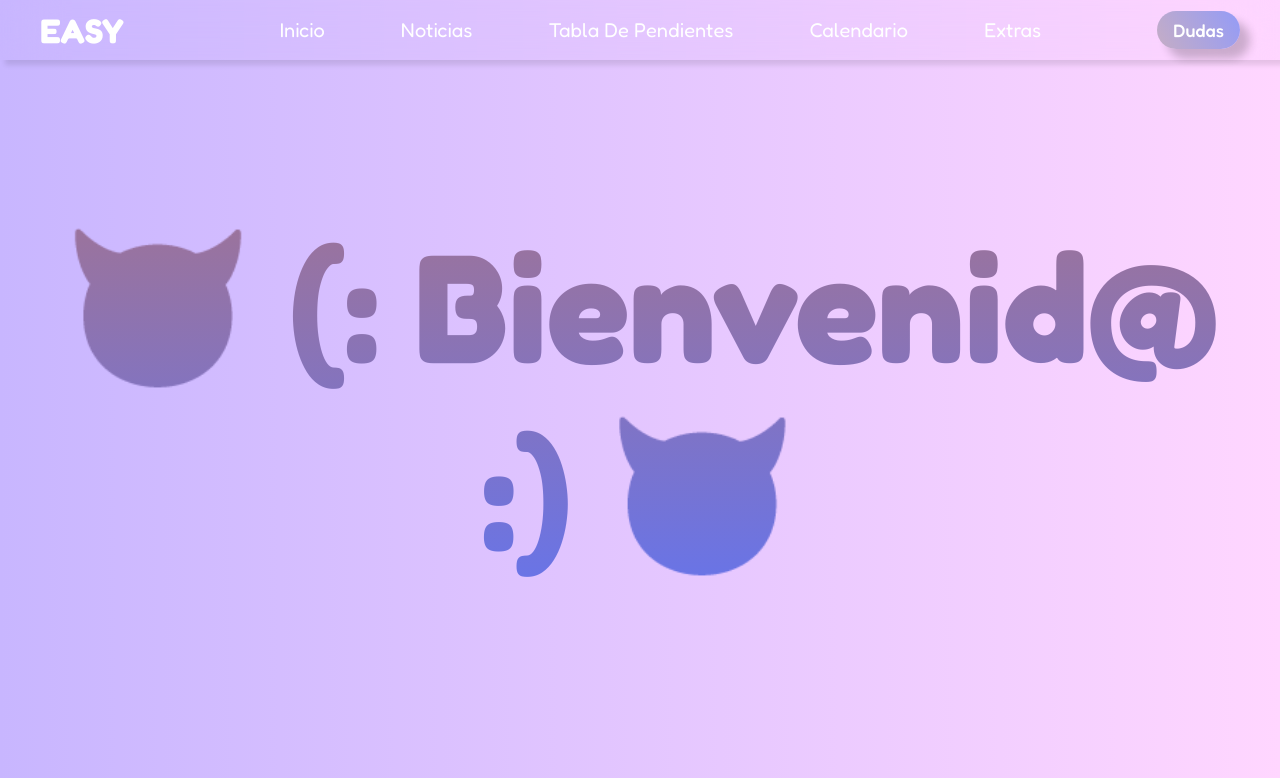
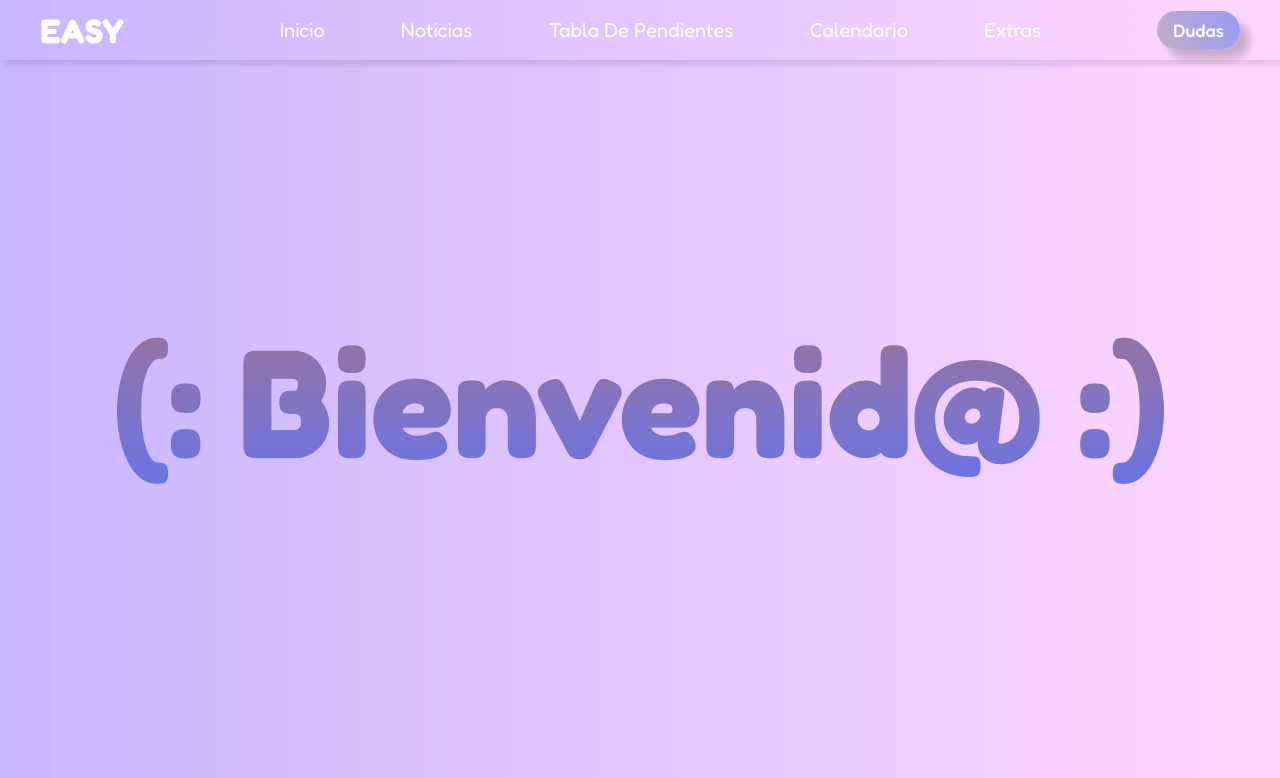
Before and after one commit to AldahirPro777/Very-Easy, a plain HTML site: page index.html in a window 1280 px wide. Shown: the top 778 px of the page. Drawn offline with nearby package versions, Linux system fonts and the light colour scheme.

Commit message:
asdsadsdaasd

```diff
--- a/index.html
+++ b/index.html
@@ -89,7 +89,7 @@
         <div id="bienvenida">
           <div class="container">
             <h1 class="animate__animated animate__backInLeft">
-              😈 (: Bienvenid@ :) 😈
+              (: Bienvenid@ :)
             </h1>
           </div>
         </div>
```
